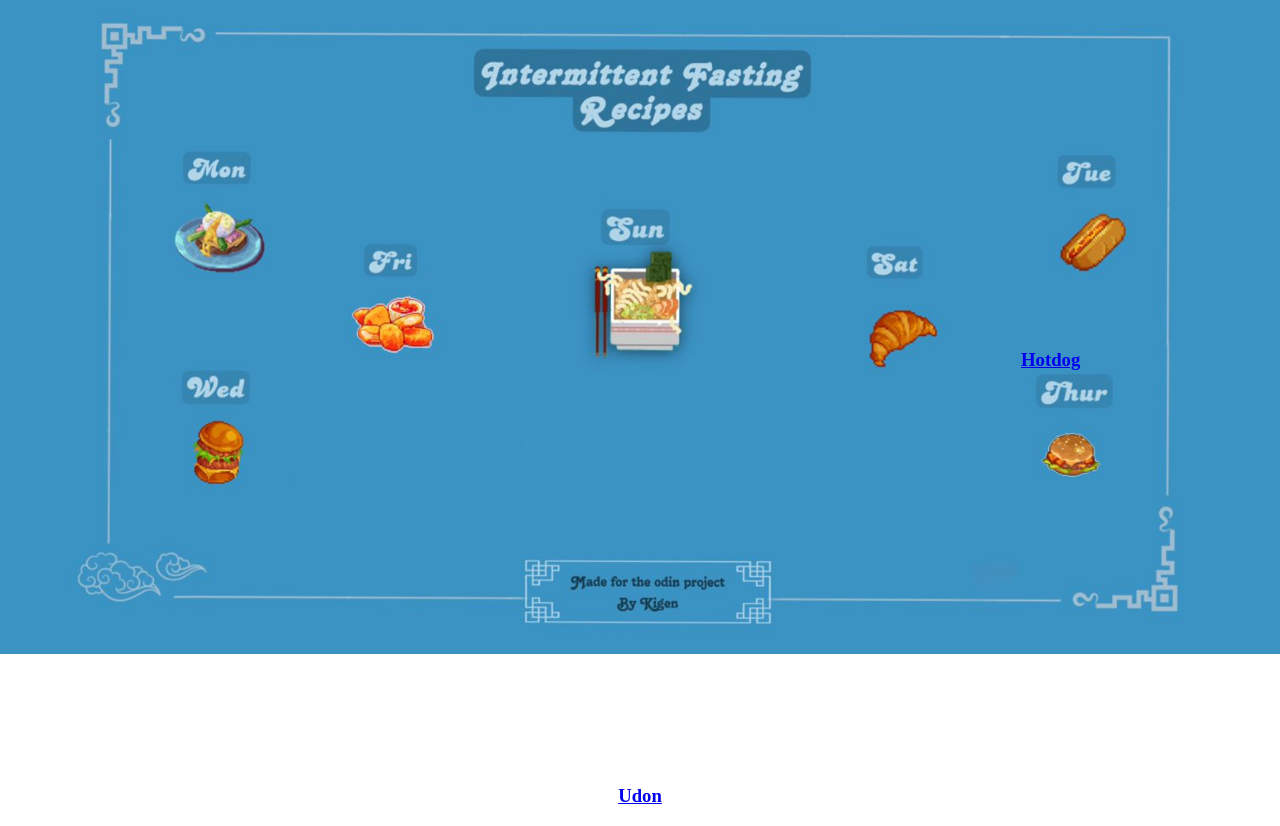
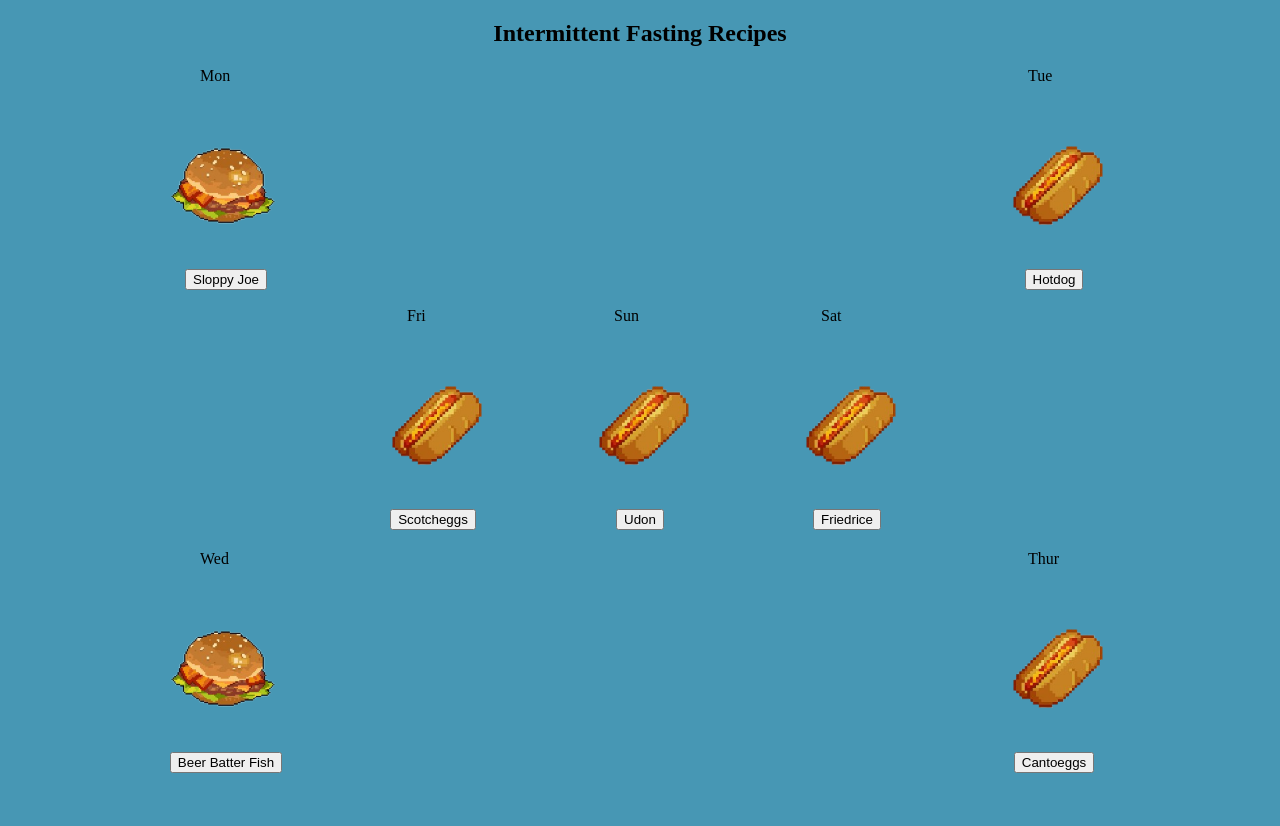
Before and after one commit to lee-kigen/odin-recipes, a plain HTML site: page index.html in a window 1280 px wide. After the commit the page ends 800 px from the top, so only its background shows below. Drawn offline with Linux system fonts and the light colour scheme.

Commit message:
first update styling after 7months

```diff
--- a/index.html
+++ b/index.html
@@ -1,39 +1,58 @@
 <!DOCTYPE html>
 <html lang="en">
 <head>
+    <meta charset="UTF-8">
+    <title>Odin Recipes</title>
+    <link rel="stylesheet" href="/style.css">
+</head>
+<body>
+    <h2 style="text-align: center;">Intermittent Fasting Recipes</h2>
 
-    <meta charset="UTF-8">
+    <div class="container">
+        <div class="Sloppyjoe">
+            <span class="day">Mon</span>
+            <img src="/images/Sloppyjoe.png" alt="Sloppy Joe">
+            <button>Sloppy Joe</button>
+        </div>
 
-    <title>Odin Recipes</title>
+        <div class="Scotcheggs">
+            <span class="day">Fri</span>
+            <img src="/images/Hotdog.png" alt="Hotdog">
+            <button>Scotcheggs</button>
+        </div>
 
+        <div class="Udon">
+            <span class="day">Sun</span>
+            <img src="/images/Hotdog.png" alt="Udon">
+            <button>Udon</button>
+        </div>
 
-</head>
-<body background="../odin-recipes/images/background44.jpg">
-    <body style="background-size: cover;
-                 background-size: 103.5%;
-                 background-position-x: center;
-                 background-position-y: top;
-                 background-repeat: no-repeat;">
+        <div class="Friedrice">
+            <span class="day">Sat</span>
+            <img src="/images/Hotdog.png" alt="Hotdog">
+            <button>Friedrice</button>
+        </div>
 
-    </body>
-    <body>
-        <h3 align="right">
-        <br><br><br><br><br><br><br> <br><br><br><br><br><br><br><br>
-            <a href="#">Hotdog</a>
-            &nbsp;&nbsp;&nbsp;&nbsp;&nbsp;&nbsp;&nbsp;&nbsp;&nbsp;&nbsp;&nbsp;&nbsp;&nbsp;&nbsp;&nbsp;&nbsp;&nbsp;&nbsp;&nbsp;&nbsp;&nbsp;&nbsp;&nbsp;&nbsp;&nbsp;&nbsp;&nbsp;&nbsp;&nbsp;&nbsp;&nbsp;&nbsp;&nbsp;&nbsp;&nbsp;&nbsp;&nbsp;&nbsp;&nbsp;&nbsp;
-        </h3>
-    </body>
+        <div class="Hotdog">
+            <span class="day">Tue</span>
+            <img src="/images/Hotdog.png" alt="Hotdog">
+            <button>Hotdog</button>
+        </div>
 
+    </div>
+
+    <div class="container">
+        <div class="Beerfish">
+            <span class="day">Wed</span>
+            <img src="/images/Sloppyjoe.png" alt="Beer Batter Fish">
+            <button>Beer Batter Fish</button>
+        </div>
+
+        <div class="Cantoeggs">
+            <span class="day">Thur</span>
+            <img src="/images/Hotdog.png" alt="Hotdog">
+            <button>Cantoeggs</button>
+        </div>
+    </div>
 </body>
-
-
-<body>
-    <h3 align="center">
-        <br><br><br><br><br><br><br><br><br><br><br><br><br><br><br><br><br><br>
-         <a href="#">Udon</a>
-    </h3>
-
-
-</body>
-
 </html>
--- /dev/null
+++ b/style.css
@@ -0,0 +1,60 @@
+body {
+    background-color: rgb(71, 151, 180);
+    text-align: center;
+}
+
+.container {
+    display: flex;
+    justify-content: space-between; /* Align containers to left and right */
+    margin: 20px 8rem; /* Adjust margin as needed */
+}
+
+.image {
+    display: inline-block; /* Allows the image and button to sit side by side. */
+    text-align: center; /* Center the button horizontally within the container. */
+    margin: 20px 8rem;
+}
+
+.Hotdog { /* Use class ".Hotdog" to style the Hotdog container */
+    text-align: right;
+}
+
+.Sloppyjoe { /* Use class ".Sloppyjoe" to style the Sloppyjoe container */
+    text-align: left;
+}
+
+.Beerfish { /* Use class ".Sloppyjoe" to style the Sloppyjoe container */
+    text-align: left;
+}
+
+.Cantoeggs { /* Use class ".Sloppyjoe" to style the Sloppyjoe container */
+    text-align: right;
+}
+
+.Udon { /* Use class ".Sloppyjoe" to style the Sloppyjoe container */
+    text-align: center;
+    margin-top: 15rem;
+}
+.Scotcheggs {
+    text-align: center;
+    margin-top: 15rem;
+}
+
+.Friedrice {
+    text-align: center;
+    margin-top: 15rem;
+}
+
+img {
+    width: 180px;
+}
+
+button {
+    display: block; /* Make the button a block-level element. */
+    margin: 0 auto; /* Center the button text within the button. */
+}
+
+span.day {
+    display: flex;
+    margin-left: 4rem;
+}
```
Also changed, not shown: images/Hotdog.png (added), images/Sloppyjoe.png (added).
